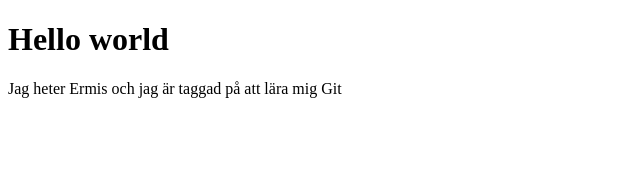
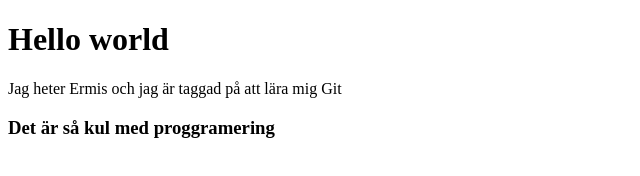
Before and after one commit to bigben-glitch/testyta, a plain HTML site: page index.html in a window 1280 px wide. Shown: the whole page, without its empty margins (0-640 px from the left). Drawn offline with Linux system fonts and the light colour scheme.

Commit message:
Updated index.html
Added h3 tag

```diff
--- a/index.html
+++ b/index.html
@@ -8,5 +8,6 @@
 <body>
     <h1>Hello world</h1>
     <p> Jag heter Ermis och jag är taggad på att lära mig Git</p>
+    <h3>Det är så kul med proggramering</h3>
 </body>
 </html>
```
